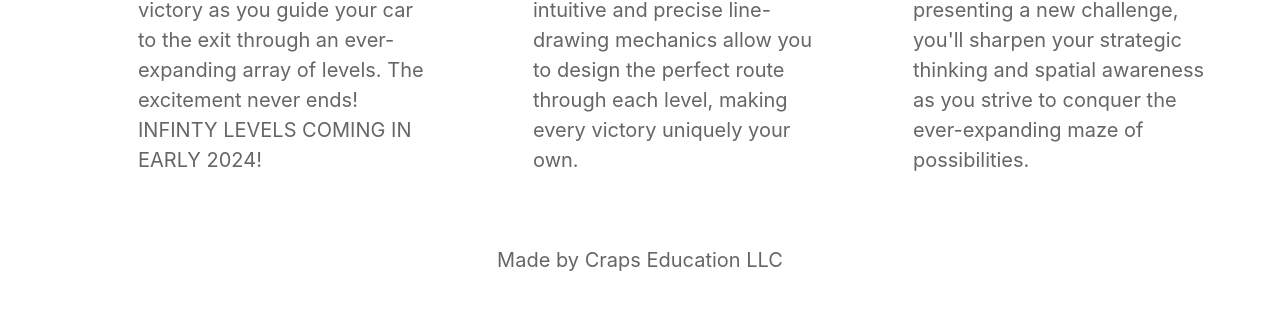
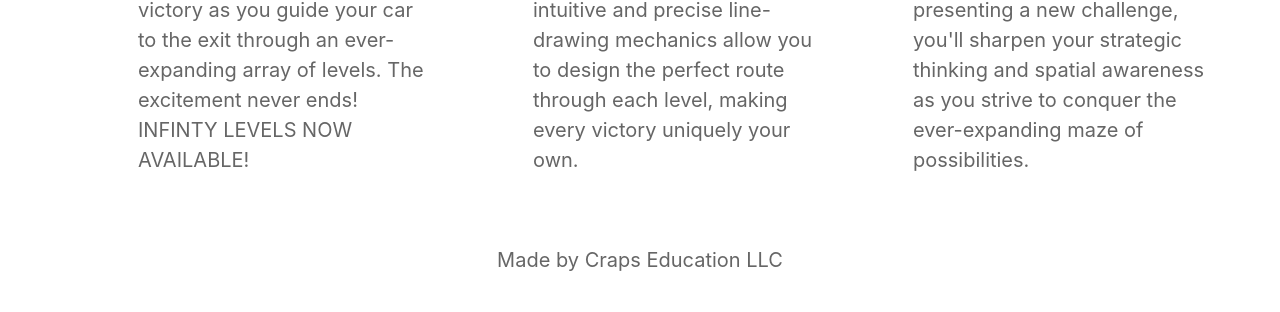
Before and after one commit to lando2319/infinity-racer, a Jekyll site: the page built from index.html, in a window 1280 px wide. Shown: the part 1237-1549 px from the top of the page. Built offline with Jekyll 4.4.1, drawn with Linux system fonts in a browser that asks for light colours; nearby versions of some CDN libraries; some of the changed text lies outside the part shown.

Commit message:
updates availability of infinity levels

```diff
--- a/_config.yml
+++ b/_config.yml
@@ -35,7 +35,7 @@ youtube_username                          :
 features                                  :
 
   - title                                 : Unlimited Levels Await
-    description                           : Embark on an infinite journey of fun and challenges in Infinity Racter. With no ads to interrupt your flow, draw your way to victory as you guide your car to the exit through an ever-expanding array of levels. The excitement never ends! INFINTY LEVELS COMING IN EARLY 2024!
+    description                           : Embark on an infinite journey of fun and challenges in Infinity Racter. With no ads to interrupt your flow, draw your way to victory as you guide your car to the exit through an ever-expanding array of levels. The excitement never ends! INFINTY LEVELS NOW AVAILABLE!
     fontawesome_icon_name                 : infinity
 
   - title                                 : Unleash Your Inner Architect
```
